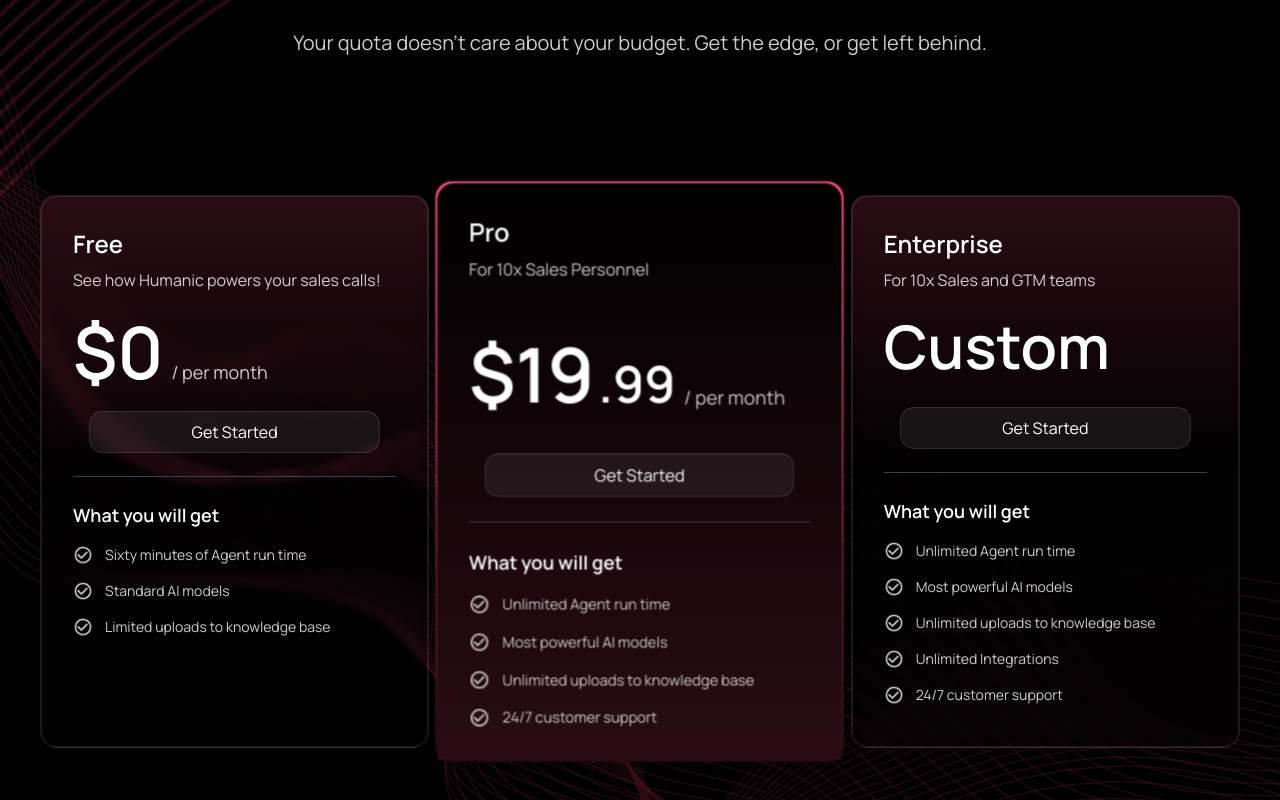
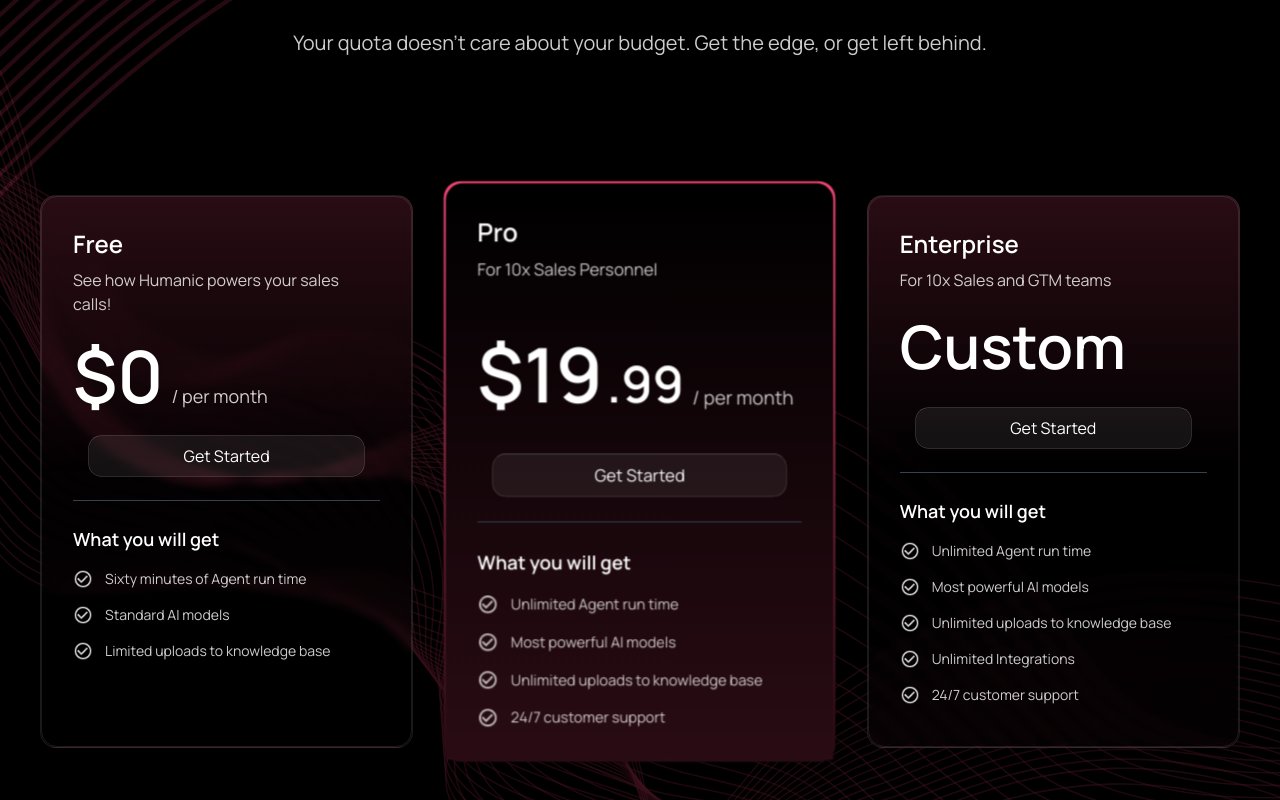
Before and after one commit to alberthodo/HumanicWebsite, a React (Vite) app in the folder humanic/: page / in a window 1280 px wide. Shown: the part 2800-3600 px from the top of the page. Built offline with nearby package versions, Linux system fonts and the light colour scheme.

Commit message:
minor fixes

```diff
--- a/humanic/src/Pricing.jsx
+++ b/humanic/src/Pricing.jsx
@@ -37,7 +37,7 @@
 
 
 
-<div className="relative z-10 mt-20 grid grid-cols-1 lg:grid-cols-3 gap-4 max-w-7xl w-full px-4 pt-[50%] md:pt-[6%] font-manrope" data-aos="fade-in">
+<div className="relative z-10 mt-20 grid grid-cols-1 lg:grid-cols-3 gap-10 max-w-7xl w-full px-4 pt-[60%] md:pt-[6%] font-manrope" data-aos="fade-in">
   {/* Toggle Buttons - shown above cards on mobile/tablet */}
 <div className="col-span-full flex justify-center mb-10 space-x-2 lg:hidden">
   <button
@@ -57,6 +57,7 @@
     Yearly
   </button>
 </div>
+
 
 
   {/* Free Plan */}
```
